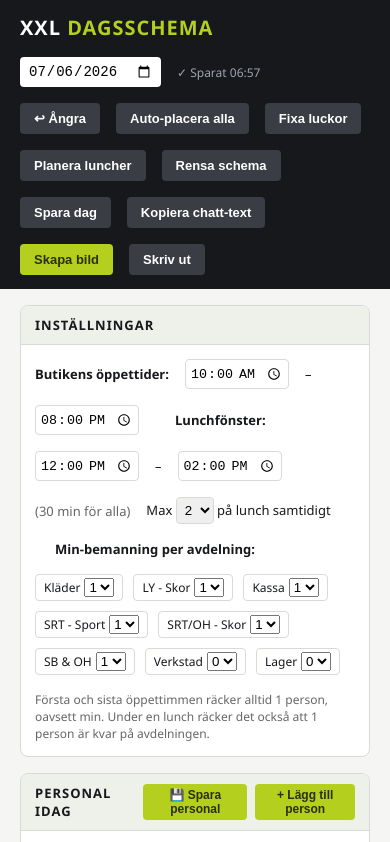
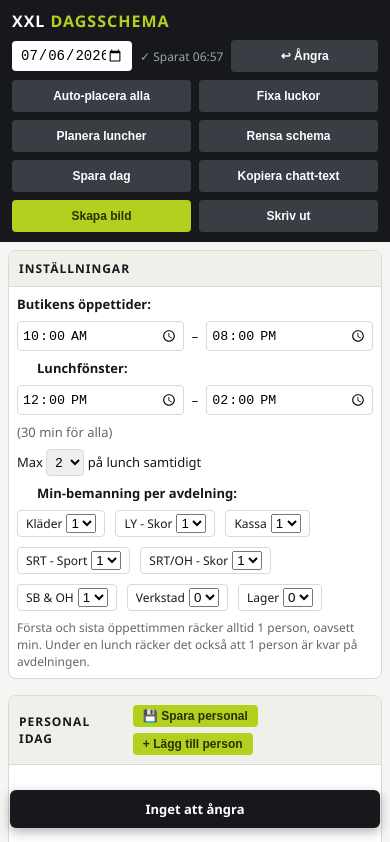
Before and after one commit to Lamarso/schema, a plain HTML site: page index.html in a window 390 px wide. Both pictures are taken after a click on the button "↩ Ångra". Shown: the top 842 px of the page. Drawn offline with Linux system fonts and the light colour scheme.

Commit message:
Mobilanpassning, längre notiser och Ångra-knapp i paletten
- Svep skrollar schemat sidleds på mobil; tap målar en enda ruta
- Mobil-only media query (desktop orört): kompaktare layout, större tap-mål
- Notiser syns 5-12 s och kan klickas bort
- "Ångra"-knapp i paletten efter "Sudda" för snabb ångra vid feltryck

```diff
--- a/index.html
+++ b/index.html
@@ -77,7 +77,7 @@
 
   /* Toast-bekräftelser */
   #toasts{position:fixed; bottom:16px; left:50%; transform:translateX(-50%); display:flex; flex-direction:column; gap:8px; z-index:99; align-items:center;}
-  .toast{background:var(--ink); color:#fff; padding:10px 18px; border-radius:6px; font-weight:700; font-size:13px; box-shadow:0 4px 12px rgba(0,0,0,.3); animation:tin .2s ease;}
+  .toast{background:var(--ink); color:#fff; padding:10px 18px; border-radius:6px; font-weight:700; font-size:13px; box-shadow:0 4px 12px rgba(0,0,0,.3); animation:tin .2s ease; cursor:pointer; max-width:80vw;}
   .toast.warn{background:var(--warn); color:#000;}
   @keyframes tin{from{opacity:0; transform:translateY(8px)} to{opacity:1}}
   #saveStatus{font-size:12px; color:#9fa4ad;}
@@ -96,6 +96,34 @@
   }
   .print-legend{display:flex; gap:6px; flex-wrap:wrap; margin-top:10px;}
   .print-legend .chip{cursor:default; border:1px solid #000; padding:3px 10px; font-size:11px;}
+
+  /* ---------- Mobil (rör inte desktop) ---------- */
+  @media (max-width:640px){
+    body{font-size:13px;}
+    main{padding:8px;}
+    .section-body{padding:8px;}
+    header{padding:10px 12px; gap:8px;}
+    header h1{font-size:16px; width:100%;}
+    header input[type=date]{flex:1; min-width:120px;}
+    header .spacer{display:none;}
+    header button{flex:1 1 40%; padding:9px 6px; font-size:12px;}
+    section > h2{font-size:12px; padding:9px 10px;}
+    section > h2 .h2-actions{gap:6px; flex-wrap:wrap;}
+
+    /* Schema: tydlig scrollyta med större tap-mål och kompaktare namnkolumn */
+    .grid-wrap{-webkit-overflow-scrolling:touch; border:1px solid var(--line); border-radius:6px;}
+    table.grid td.slot{height:40px;}
+    table.grid td.name{max-width:88px; overflow:hidden; text-overflow:ellipsis; font-size:11px; padding:4px 6px;}
+
+    /* Inställningar & personalfält staplar snyggare */
+    .settings-row{gap:8px;}
+    .settings-row > span{width:100%;}
+    .settings-row input[type=time]{flex:1;}
+
+    /* Notiser fyller bredden så långa meddelanden ryms */
+    #toasts{left:0; right:0; transform:none; padding:0 10px; align-items:stretch;}
+    .toast{max-width:100%; text-align:center;}
+  }
 </style>
 </head>
 <body>
@@ -292,9 +320,12 @@
   const t=document.createElement("div");
   t.className="toast"+(warn?" warn":"");
   t.textContent=msg;
+  t.title="Klicka för att stänga";
   document.getElementById("toasts").appendChild(t);
-  setTimeout(()=>{t.style.transition="opacity .3s"; t.style.opacity="0";},2400);
-  setTimeout(()=>t.remove(),2800);
+  const dur=Math.min(12000, Math.max(5000, msg.length*70)) + (warn?2000:0);
+  const dismiss=()=>{ t.style.transition="opacity .3s"; t.style.opacity="0"; setTimeout(()=>t.remove(),300); };
+  const timer=setTimeout(dismiss,dur);
+  t.addEventListener("click",()=>{ clearTimeout(timer); dismiss(); });
 }
 let saveTimer=null, loading=false;
 async function persist(){
@@ -575,6 +606,15 @@
   er.onclick=()=>{paintErase=true; renderPalette();};
   pal.appendChild(er);
 
+  // Ångra-knapp direkt i paletten – nära där man målar (praktiskt på mobil om man
+  // råkar sätta fel färg i fel ruta).
+  const un=document.createElement("button");
+  un.className="chip";
+  un.style.background="#3a3d44"; un.style.color="#fff"; un.style.border="1px solid #3a3d44";
+  un.textContent="↩ Ångra";
+  un.onclick=()=>undo();
+  pal.appendChild(un);
+
   const leg=document.getElementById("printLegend");
   leg.innerHTML="";
   DEPTS.filter(d=>!d.special).forEach(d=>{
@@ -698,7 +738,11 @@
 
         td.addEventListener("mousedown",ev=>{ev.preventDefault(); painting=true; pushUndo(); paint(p.id,i);});
         td.addEventListener("mouseenter",()=>{ if(painting) paint(p.id,i); });
-        td.addEventListener("touchstart",ev=>{ev.preventDefault(); pushUndo(); paint(p.id,i);},{passive:false});
+        // Mobil: låt swipe skrolla schemat sidleds; en tap (utan att flytta fingret)
+        // målar en enda ruta. preventDefault sker bara vid tap, så scroll aldrig blockeras.
+        td.addEventListener("touchstart",ev=>{ const t=ev.touches[0]; td._tx=t.clientX; td._ty=t.clientY; td._moved=false; },{passive:true});
+        td.addEventListener("touchmove",ev=>{ const t=ev.touches[0]; if(Math.abs(t.clientX-td._tx)>8 || Math.abs(t.clientY-td._ty)>8) td._moved=true; },{passive:true});
+        td.addEventListener("touchend",ev=>{ if(!td._moved){ ev.preventDefault(); pushUndo(); paint(p.id,i); } },{passive:false});
       }
       tr.appendChild(td);
     }
```
Also changed, not shown: 1 other file.
